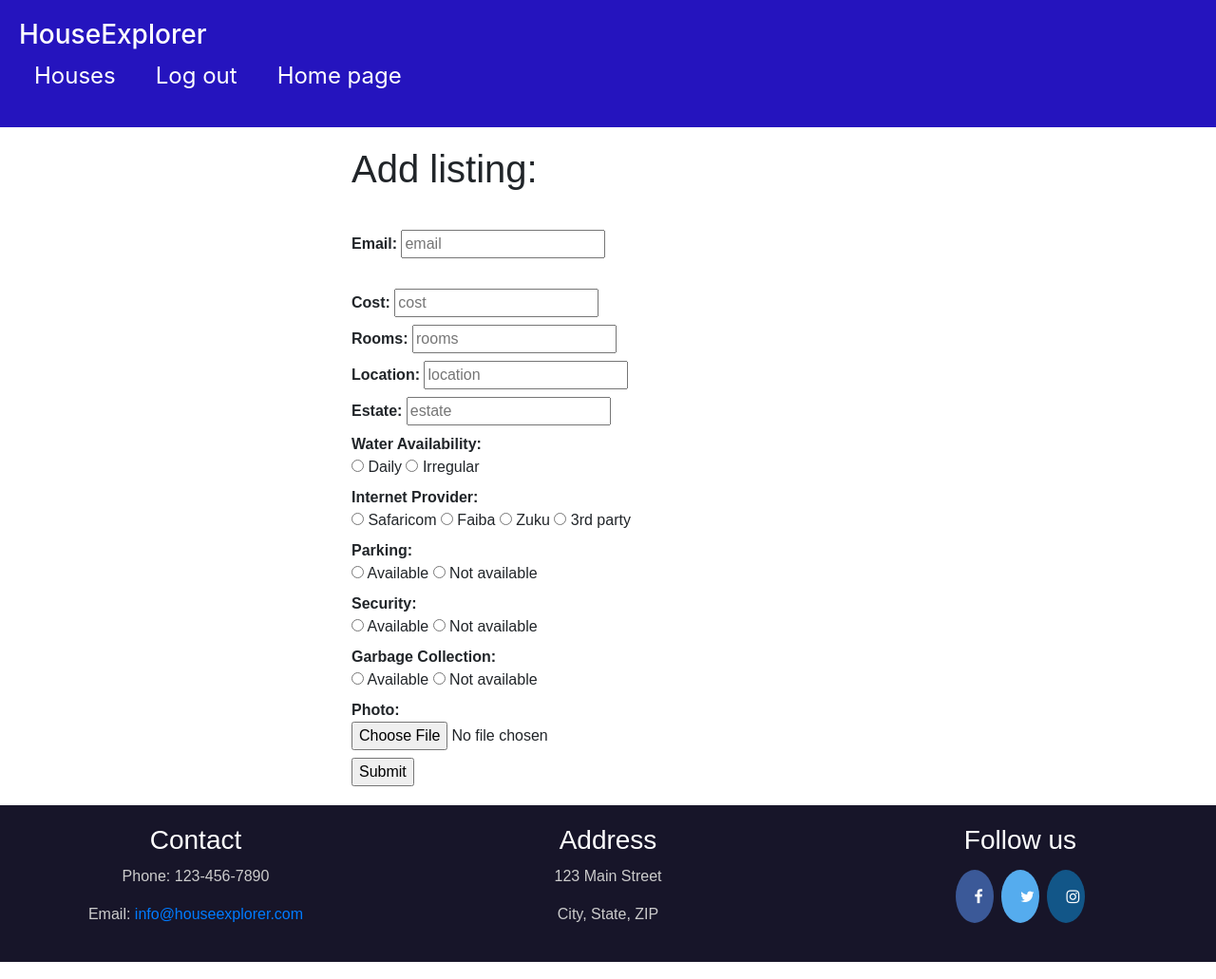
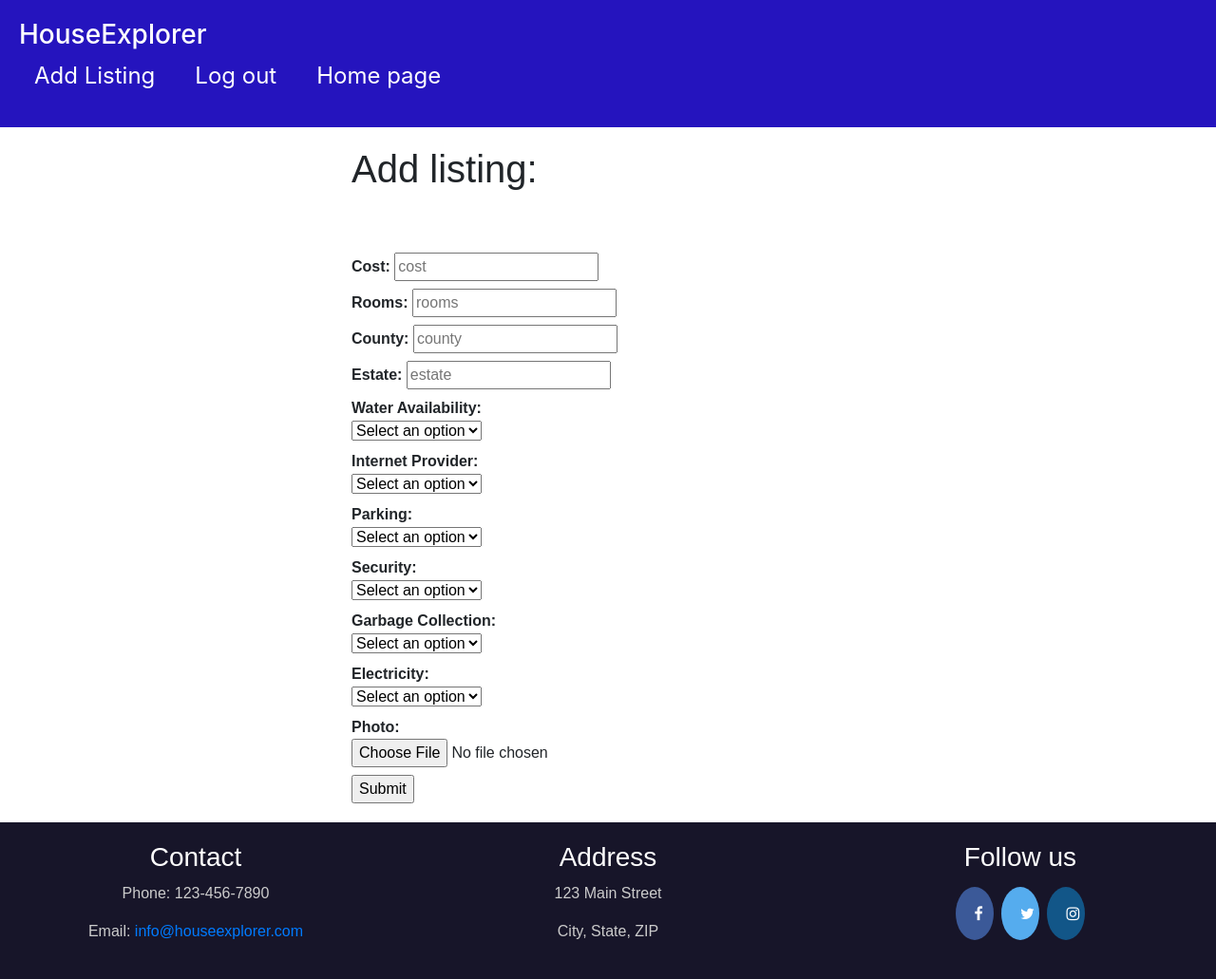
Before and after one commit to KayongoYongo/House_Explorer_Web-App, a Flask app: page /houses/1 in a window 1280 px wide. Shown: the whole page at 95% size. Run offline with Flask 3, Linux system fonts and the light colour scheme; the visitor is signed in with stand-in values (Sample User, id 1).

Commit message:
updated the templates with crucial information

```diff
--- a/views/templates/House.html
+++ b/views/templates/House.html
@@ -9,14 +9,9 @@
 <div class="container">
     <div class="row justify-content-center">
         <div class="col-md-6">
-            <form action="/create_house" method="post">
+          <form method="POST" action="{{ url_for('property_blueprint.create_property', user_id=user_id) }}" enctype="multipart/form-data">
 
                 <h1><p>Add listing:</p></h1>
-                <br>
-                <label>
-                    <b>Email:</b>
-                    <input type="email" name="email" placeholder="email" required/>
-                </label>
                 <br>
                 <br>
                 <label>
@@ -30,8 +25,8 @@
                 </label>
                 <br>
                 <label>
-                    <b>Location:</b>
-                    <input type="text" name="location" placeholder="location" required/>
+                    <b>County:</b>
+                    <input type="text" name="county" placeholder="county" required/>
                 </label>
                 <br>
                 <label>
@@ -42,38 +37,63 @@
                 <label>
                   <b>Water Availability:</b>
                   <br>
-                    <input type="radio" name="water_availability" value="daily" required> Daily
-                    <input type="radio" name="water_availability" value="irregular" required> Irregular
+                  <select name="water_availability" required>
+                    <option value="" disabled selected>Select an option</option>
+                    <option value="daily">Daily</option>
+                    <option value="irregular">Irregular</option>
+                  </select>
                 </label>
                 <br>
                 <label>
                   <b>Internet Provider:</b>
                   <br>
-                    <input type="radio" name="internet_provider" value="safaricom" required> Safaricom
-                    <input type="radio" name="internet_provider" value="faiba" required> Faiba
-                    <input type="radio" name="internet_provider" value="zuku" required> Zuku
-                    <input type="radio" name="internet_provider" value="3rd party" required> 3rd party
+                  <select name="internet_provider" required>
+                    <option value="" disabled selected>Select an option</option>
+                    <option value="safaricom">Safaricom</option>
+                    <option value="faiba">Faiba</option>
+                    <option value="zuku">Zuku</option>
+                    <option value="3rd party">3rd party</option>
+                  </select>
                 </label>
                 <br>
                 <label>
                   <b>Parking:</b>
                   <br>
-                    <input type="radio" name="parking" value="avaiable" required> Available
-                    <input type="radio" name="parking" value="not_avaiable" required> Not available
+                  <select name="parking" required>
+                    <option value="" disabled selected>Select an option</option>
+                    <option value="available">Available</option>
+                    <option value="not_available">Not available</option>
+                  </select>
                 </label>
                 <br>
                 <label>
                   <b>Security:</b>
                   <br>
-                    <input type="radio" name="security" value="avaiable" required> Available
-                    <input type="radio" name="security" value="not_avaiable" required> Not available
+                  <select name="security" required>
+                    <option value="" disabled selected>Select an option</option>
+                    <option value="available">Available</option>
+                    <option value="not_available">Not available</option>
+                  </select>
                 </label>
                 <br>
                 <label>
                   <b>Garbage Collection:</b>
                   <br>
-                    <input type="radio" name="garbage_collection" value="avaiable" required> Available
-                    <input type="radio" name="garbage_collection" value="not_avaiable" required> Not available
+                  <select name="garbage_collection" required>
+                    <option value="" disabled selected>Select an option</option>
+                    <option value="available">Available</option>
+                    <option value="not_available">Not available</option>
+                  </select>
+                </label>
+                <br>
+                <label>
+                    <b>Electricity:</b>
+                    <br>
+                    <select name="electricity" required>
+                      <option value="" disabled selected>Select an option</option>
+                      <option value="prepaid">prepaid</option>
+                      <option value="postpaid">postpaid</option>
+                    </select>
                 </label>
                 <br>
                 <label>
@@ -82,8 +102,8 @@
                     <input type="file" name="photo" required/>
                 </label>
                 <br>
+                <input type="submit" value="Submit"/>
             </form>
-            <input type="submit" value="Submit"/>
         </div>
     </div>
 </div>
--- a/views/templates/base.html
+++ b/views/templates/base.html
@@ -17,13 +17,14 @@
     <nav>
       <ul>
         {% if user.is_authenticated %}
-          <li><a href="{{ url_for('site_views.house_page', user_id=current_user.id) }}">Houses</a></li>
+          <li><a href="{{ url_for('site_views.house_page', user_id=current_user.id) }}">Add Listing</a></li>
           <li><a href="{{ url_for('logout_blueprint.log_out') }}">Log out</a></li>
           <li><a href="{{ url_for('site_views.home_page', user_id=current_user.id) }}">Home page</a></li>
         {% else %}
           <li><a href="{{ url_for('site_views.about_page') }}">About</a></li>
           <li><a href="{{ url_for('site_views.log_in')}}">Log in</a></li>
           <li><a href="{{ url_for('site_views.sign_page') }}">Sign up</a></li>
+          <li><a href="{{ url_for('display_all_blueprint.images', image_files=image_files, user=current_user) }}">View Properties</a></li>
         {% endif %}
       </ul>
     </nav>
```
Also changed, not shown: views/templates/home.html (+6 -6 lines). Lines whose indentation alone changed are shown as unchanged.
